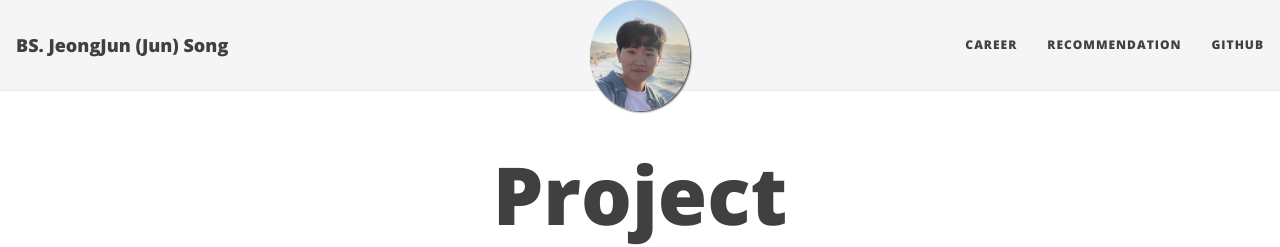
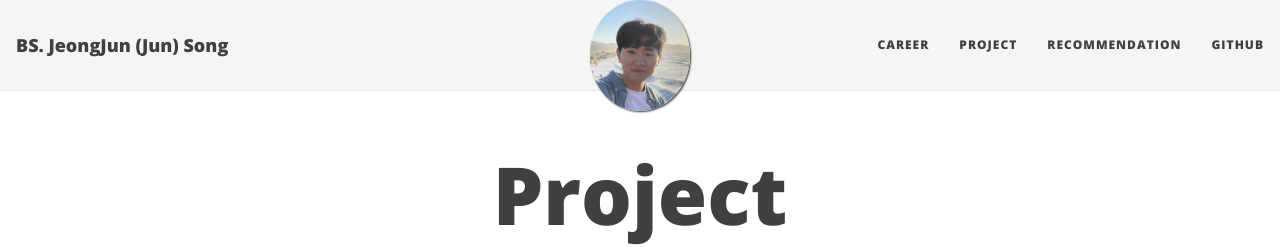
Before and after one commit to songjeongjun320/songjeongjun320.github.io, a Jekyll site: the page built from project/index.html, in a window 1280 px wide. Shown: the top 247 px of the page. Built offline with Jekyll 4.4.1, drawn with Linux system fonts in a browser that asks for light colours; nearby versions of some CDN libraries.

Commit message:
07/23/2024

```diff
--- a/_config.yml
+++ b/_config.yml
@@ -13,7 +13,7 @@ author: JeongJun (Jun) Song
 # 예를 들어 ETRI 라는 항목을 네비게이션 바에 추가하고 싶은 경우, etri.md 파일 생성 후 ETRI: "etri" 라고 지정.
 navbar-links:
   Career: "career"
-  # Publication: "publication"
+  Project: "Project"
   # Blog: "blog"
   Recommendation: "recommendation"
   GitHub: "https://github.com/songjeongjun320"
```
